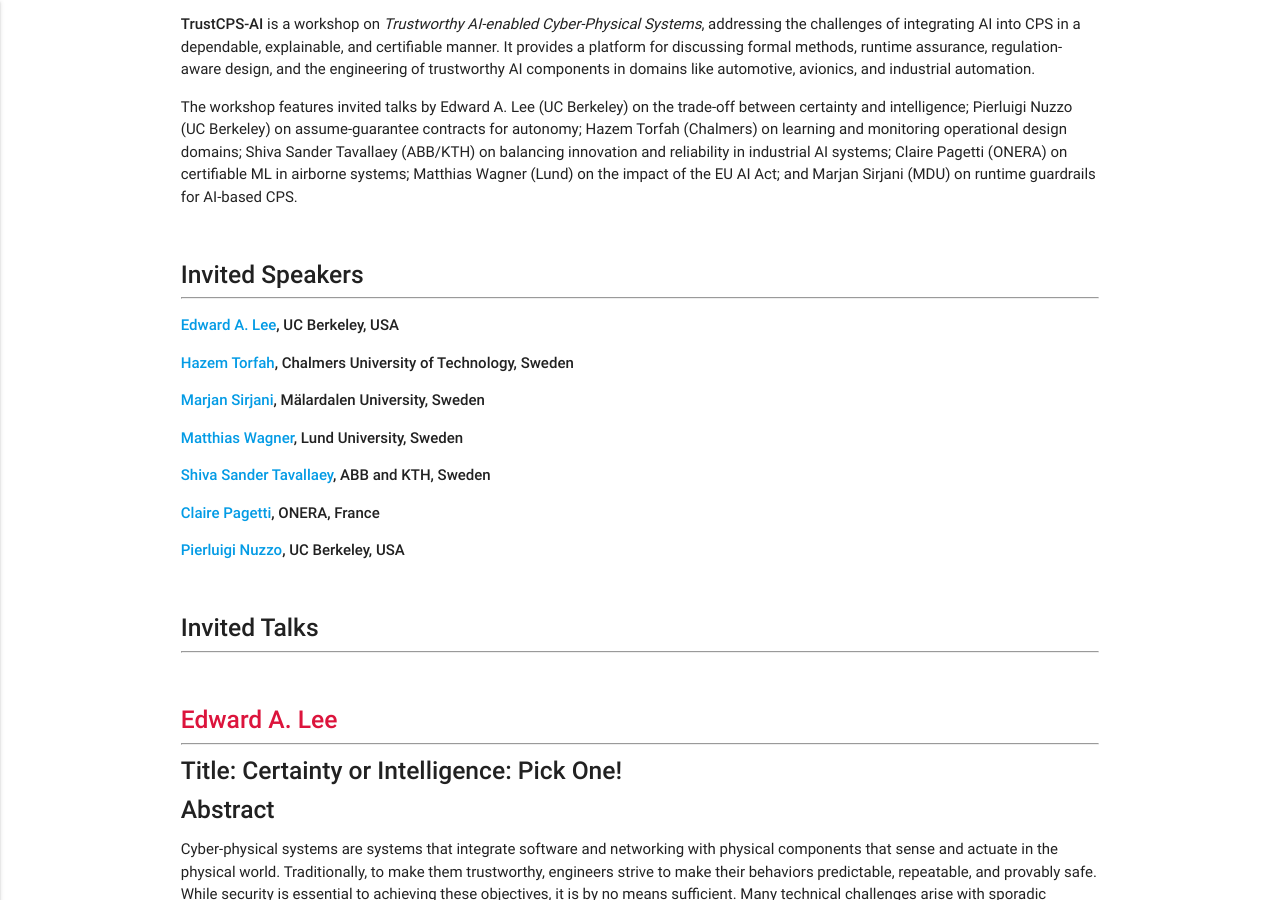
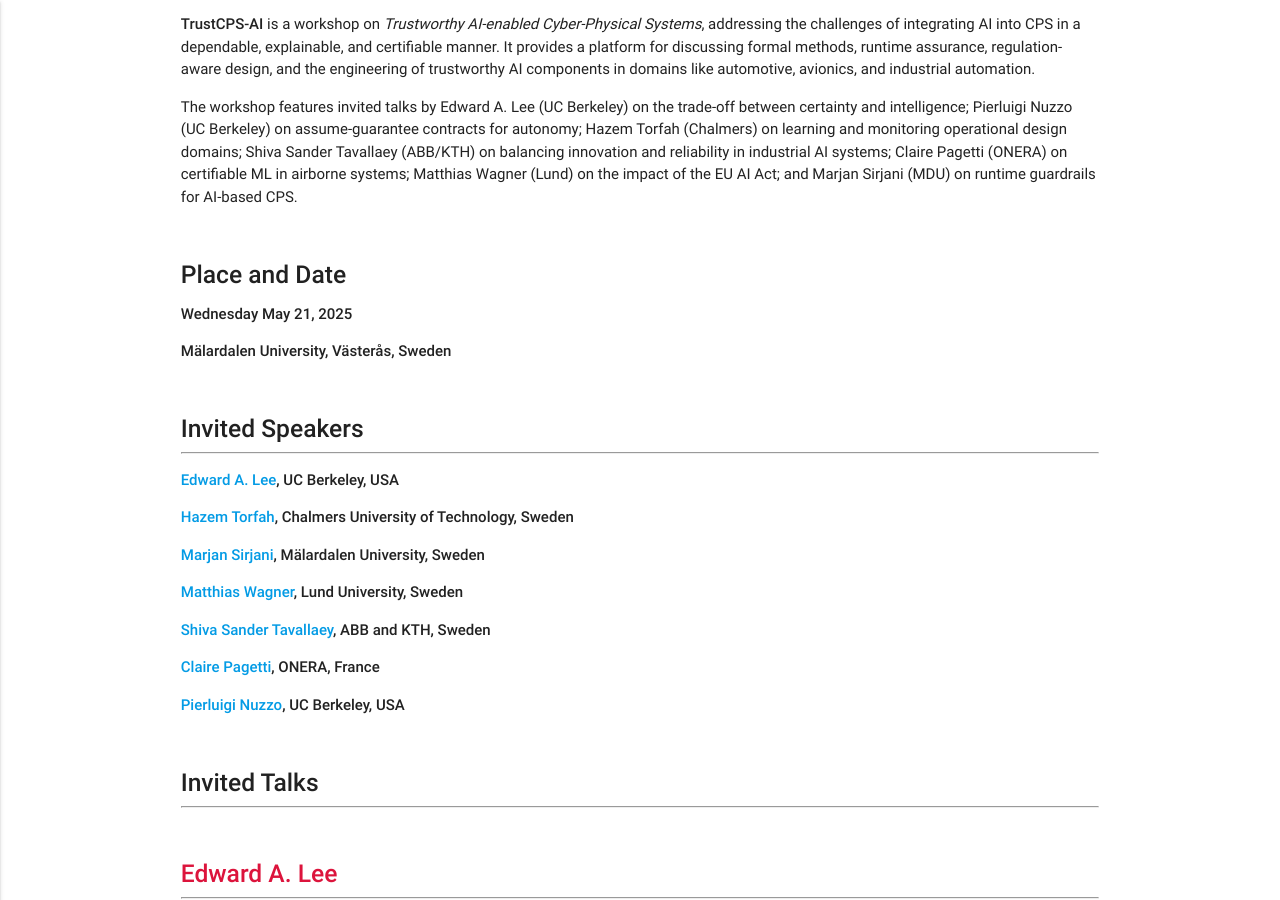
Before and after one commit to rebeca-lang/rebeca-lang.github.io, a Jekyll site: the page built from events/TrustCPS-AI.md, in a window 1280 px wide and 900 px high, scrolled down 1128 px. Built offline with Jekyll 4.4.1, drawn with Linux system fonts in a browser that asks for light colours.

Commit message:
Update TrustCPS-AI.md
Date and Place added

```diff
--- a/events/TrustCPS-AI.md
+++ b/events/TrustCPS-AI.md
@@ -14,6 +14,13 @@ title: Workshop on Trustworthy AI-enabled Cyber-Physical Systems
 **TrustCPS-AI** is a workshop on *Trustworthy AI-enabled Cyber-Physical Systems*, addressing the challenges of integrating AI into CPS in a dependable, explainable, and certifiable manner. It provides a platform for discussing formal methods, runtime assurance, regulation-aware design, and the engineering of trustworthy AI components in domains like automotive, avionics, and industrial automation.
 
 The workshop features invited talks by Edward A. Lee (UC Berkeley) on the trade-off between certainty and intelligence; Pierluigi Nuzzo (UC Berkeley) on assume-guarantee contracts for autonomy; Hazem Torfah (Chalmers) on learning and monitoring operational design domains; Shiva Sander Tavallaey (ABB/KTH) on balancing innovation and reliability in industrial AI systems; Claire Pagetti (ONERA) on certifiable ML in airborne systems; Matthias Wagner (Lund) on the impact of the EU AI Act; and Marjan Sirjani (MDU) on runtime guardrails for AI-based CPS.
+
+<br>
+
+##### **Place and Date**
+**Wednesday May 21, 2025**
+
+**Mälardalen University, Västerås, Sweden**
 
 <br>
 
```
